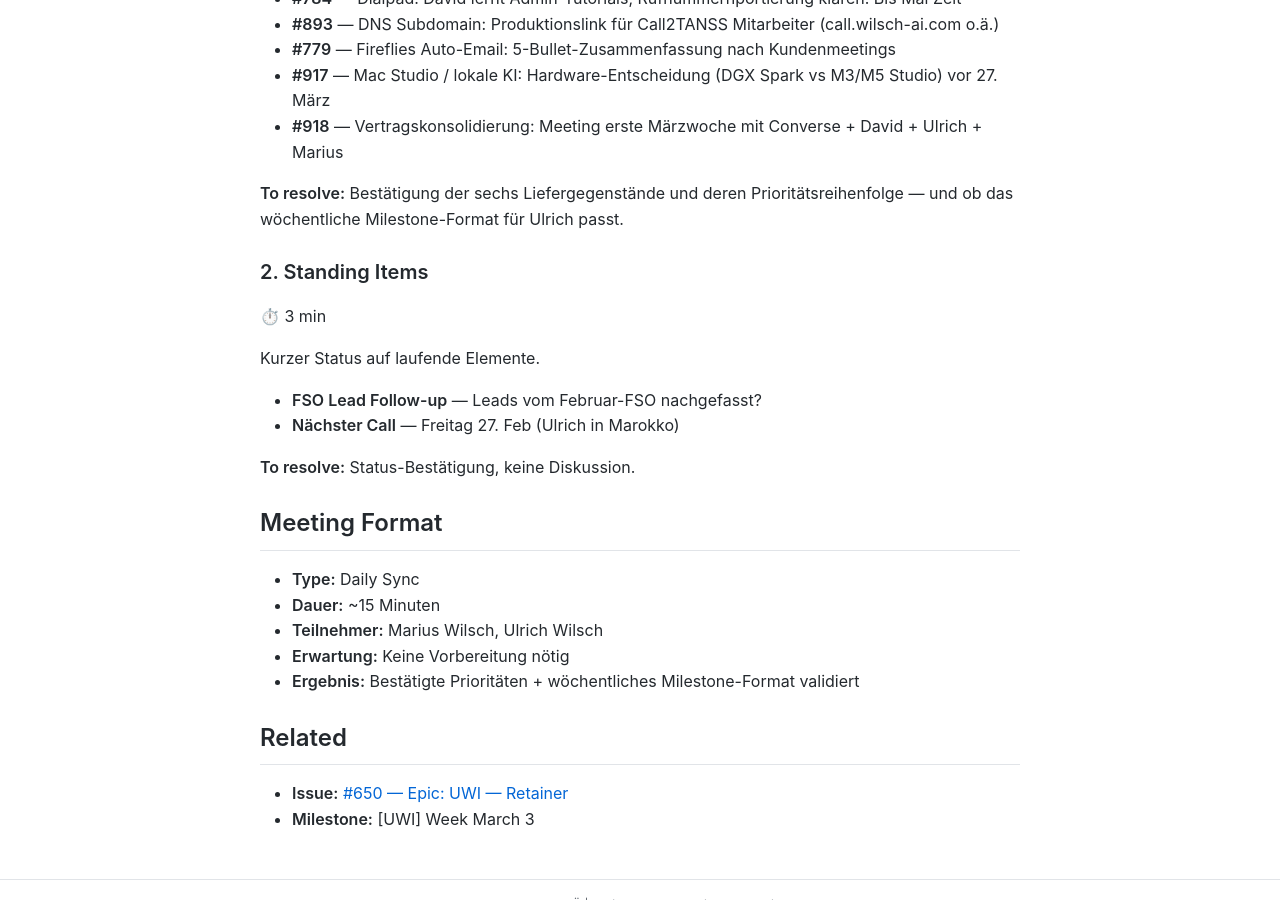
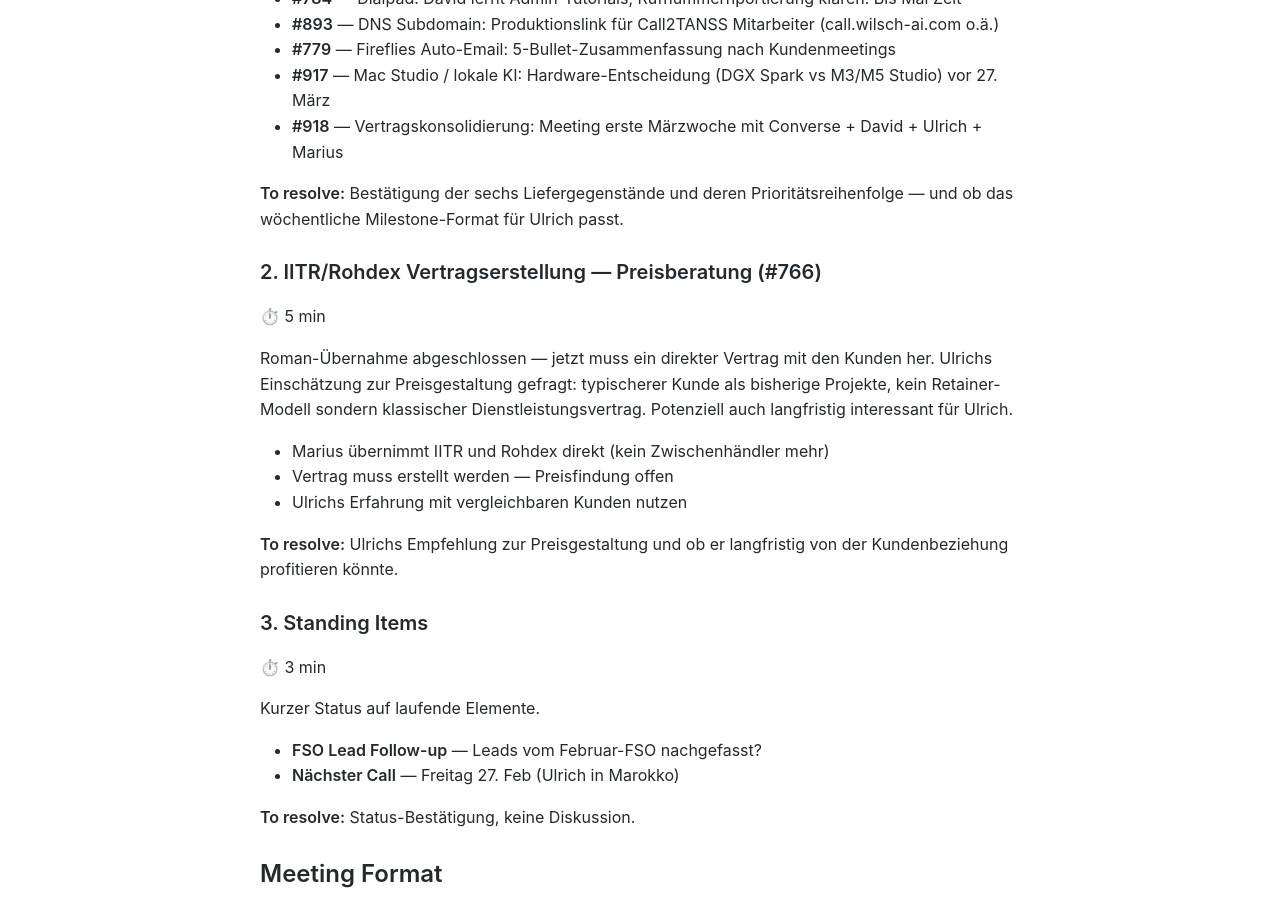
Before and after one commit to MariusWilsch/public-wilsch-ai-pages, a Jekyll site: the page built from project/uwi-retainer/meeting-agenda-daily-sync-2026-02-25.md, in a window 1280 px wide and 900 px high, scrolled down 1128 px. Built offline with Jekyll 4.4.1, drawn with Linux system fonts in a browser that asks for light colours; our own code applies the rules of GitHub Pages for plain Markdown files.

Commit message:
Sync from hippocampus 2026-02-25

```diff
--- a/project/uwi-retainer/meeting-agenda-daily-sync-2026-02-25.md
+++ b/project/uwi-retainer/meeting-agenda-daily-sync-2026-02-25.md
@@ -36,7 +36,18 @@ Neues Format: wöchentliche Lieferzyklus-Übersicht statt einzelner Aufgaben. Ze
 
 **To resolve:** Bestätigung der sechs Liefergegenstände und deren Prioritätsreihenfolge — und ob das wöchentliche Milestone-Format für Ulrich passt.
 
-### 2. Standing Items
+### 2. IITR/Rohdex Vertragserstellung — Preisberatung (#766)
+⏱️ 5 min
+
+Roman-Übernahme abgeschlossen — jetzt muss ein direkter Vertrag mit den Kunden her. Ulrichs Einschätzung zur Preisgestaltung gefragt: typischerer Kunde als bisherige Projekte, kein Retainer-Modell sondern klassischer Dienstleistungsvertrag. Potenziell auch langfristig interessant für Ulrich.
+
+- Marius übernimmt IITR und Rohdex direkt (kein Zwischenhändler mehr)
+- Vertrag muss erstellt werden — Preisfindung offen
+- Ulrichs Erfahrung mit vergleichbaren Kunden nutzen
+
+**To resolve:** Ulrichs Empfehlung zur Preisgestaltung und ob er langfristig von der Kundenbeziehung profitieren könnte.
+
+### 3. Standing Items
 ⏱️ 3 min
 
 Kurzer Status auf laufende Elemente.
```
